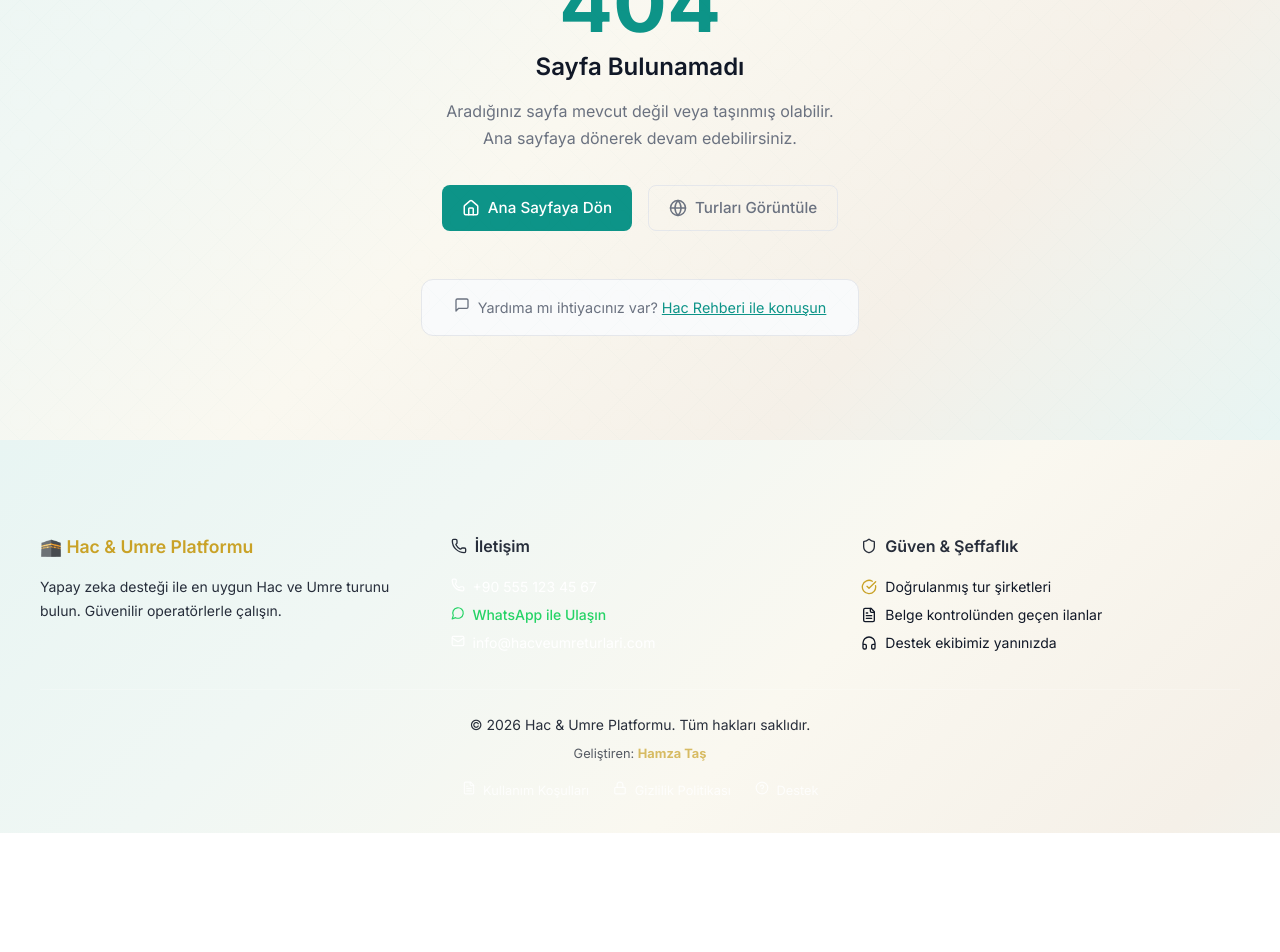
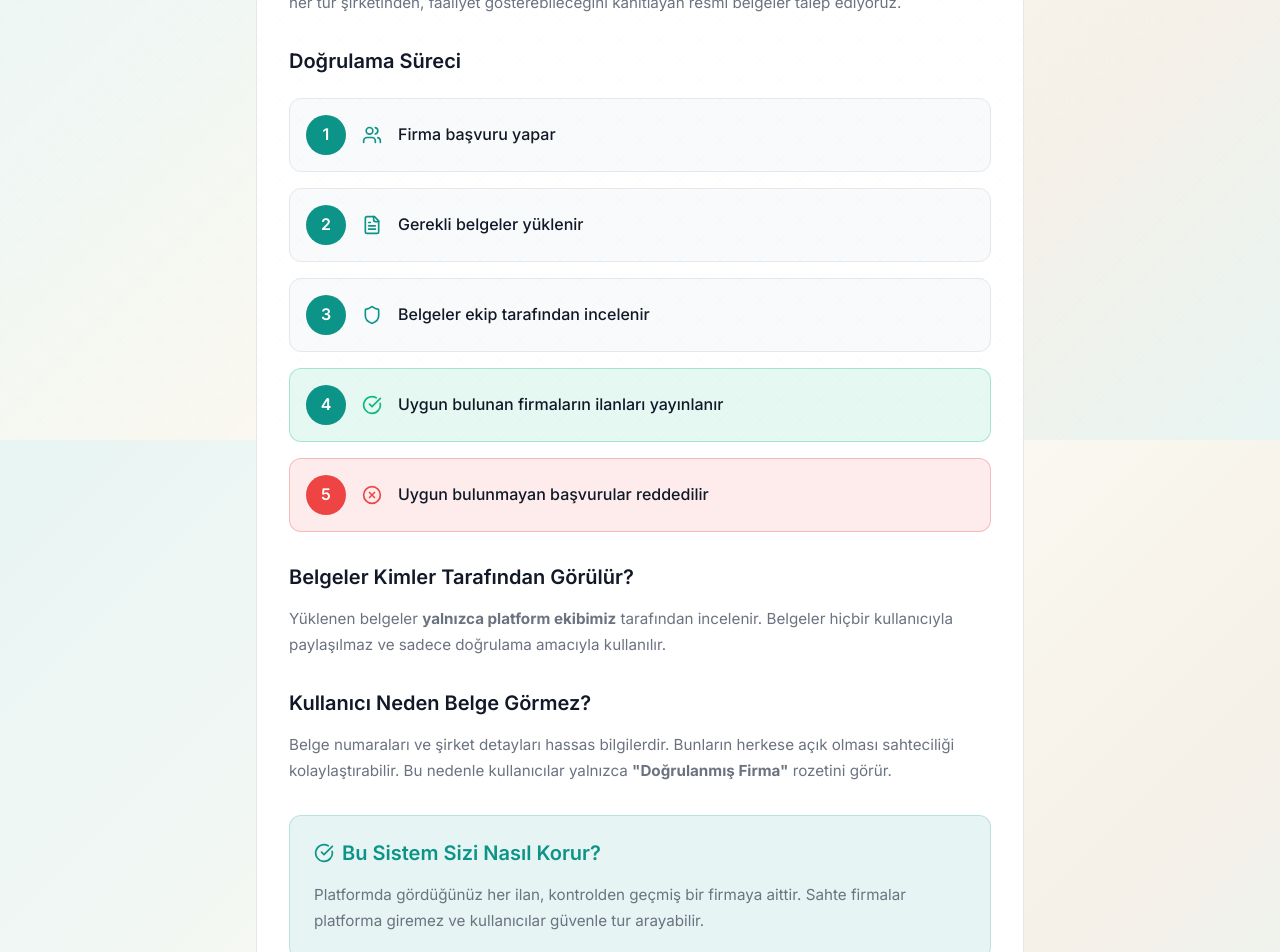
Before and after one commit to htas0443-max/hac-umre-platform, a React (Vite) app in the folder frontend/: page /verification in a window 1280 px wide. Shown: the part 360-1312 px from the top of the page. Before the commit the page ends 1193 px from the top, so only its background shows below. Built offline with nearby package versions, Linux system fonts and the light colour scheme; no server answers; the HTML template or start-up script is replaced by a standard one.

Commit message:
feat: add VerificationPage - Kurumlar ve ilanlar nasil dogrulanir

```diff
--- a/frontend/src/App.tsx
+++ b/frontend/src/App.tsx
@@ -35,6 +35,7 @@ const EmailVerification = React.lazy(() => import('./pages/EmailVerification'));
 const AdminLogin = React.lazy(() => import('./pages/AdminLogin'));
 const TermsPage = React.lazy(() => import('./pages/TermsPage'));
 const PrivacyPage = React.lazy(() => import('./pages/PrivacyPage'));
+const VerificationPage = React.lazy(() => import('./pages/VerificationPage'));
 const NotFound = React.lazy(() => import('./pages/NotFound'));
 
 // Loading component for Suspense fallback
@@ -104,6 +105,7 @@ function AppRoutes() {
               <Route path="/admin/login" element={<AdminLogin />} />
               <Route path="/terms" element={<TermsPage />} />
               <Route path="/privacy" element={<PrivacyPage />} />
+              <Route path="/verification" element={<VerificationPage />} />
               <Route
                 path="/tours"
                 element={
--- /dev/null
+++ b/frontend/src/pages/VerificationPage.tsx
@@ -0,0 +1,158 @@
+import { motion } from 'framer-motion';
+import { Shield, FileText, Users, CheckCircle, XCircle } from 'lucide-react';
+import PageMeta from '../components/PageMeta';
+
+export default function VerificationPage() {
+    const steps = [
+        { number: 1, text: 'Firma başvuru yapar', icon: Users },
+        { number: 2, text: 'Gerekli belgeler yüklenir', icon: FileText },
+        { number: 3, text: 'Belgeler ekip tarafından incelenir', icon: Shield },
+        { number: 4, text: 'Uygun bulunan firmaların ilanları yayınlanır', icon: CheckCircle },
+        { number: 5, text: 'Uygun bulunmayan başvurular reddedilir', icon: XCircle },
+    ];
+
+    return (
+        <>
+            <PageMeta
+                title="Kurumlar ve İlanlar Nasıl Doğrulanır?"
+                description="Hac ve Umre platformunda tur şirketleri ve ilanların doğrulama süreci hakkında bilgi edinin."
+            />
+            <motion.div
+                style={{ maxWidth: '800px', margin: '2rem auto', padding: '0 1rem' }}
+                initial={{ opacity: 0, y: 20 }}
+                animate={{ opacity: 1, y: 0 }}
+                transition={{ duration: 0.5 }}
+            >
+                <div className="card" style={{ padding: '2rem' }}>
+                    <h1 style={{
+                        display: 'flex',
+                        alignItems: 'center',
+                        gap: '0.75rem',
+                        marginBottom: '1.5rem',
+                        color: 'var(--primary-teal)'
+                    }}>
+                        <Shield size={32} />
+                        Kurumlar ve İlanlar Nasıl Doğrulanır?
+                    </h1>
+
+                    {/* Neden Belge İstiyoruz */}
+                    <section style={{ marginBottom: '2rem' }}>
+                        <h2 style={{ fontSize: '1.25rem', marginBottom: '1rem', color: 'var(--text-primary)' }}>
+                            Neden Belge İstiyoruz?
+                        </h2>
+                        <p style={{ color: 'var(--text-secondary)', lineHeight: 1.7 }}>
+                            Platformumuzda yalnızca gerçek ve güvenilir tur şirketlerinin yer almasını istiyoruz.
+                            Bu nedenle her tur şirketinden, faaliyet gösterebileceğini kanıtlayan resmi belgeler talep ediyoruz.
+                        </p>
+                    </section>
+
+                    {/* Doğrulama Süreci */}
+                    <section style={{ marginBottom: '2rem' }}>
+                        <h2 style={{ fontSize: '1.25rem', marginBottom: '1.5rem', color: 'var(--text-primary)' }}>
+                            Doğrulama Süreci
+                        </h2>
+                        <div style={{ display: 'flex', flexDirection: 'column', gap: '1rem' }}>
+                            {steps.map((step, index) => (
+                                <motion.div
+                                    key={step.number}
+                                    initial={{ opacity: 0, x: -20 }}
+                                    animate={{ opacity: 1, x: 0 }}
+                                    transition={{ delay: index * 0.1 }}
+                                    style={{
+                                        display: 'flex',
+                                        alignItems: 'center',
+                                        gap: '1rem',
+                                        padding: '1rem',
+                                        background: step.number === 4 ? 'rgba(16, 185, 129, 0.1)' :
+                                            step.number === 5 ? 'rgba(239, 68, 68, 0.1)' :
+                                                'var(--bg-secondary)',
+                                        borderRadius: '12px',
+                                        border: step.number === 4 ? '1px solid rgba(16, 185, 129, 0.3)' :
+                                            step.number === 5 ? '1px solid rgba(239, 68, 68, 0.3)' :
+                                                '1px solid var(--border-color)'
+                                    }}
+                                >
+                                    <div style={{
+                                        width: '40px',
+                                        height: '40px',
+                                        borderRadius: '50%',
+                                        background: step.number === 4 ? 'var(--primary-teal)' :
+                                            step.number === 5 ? '#EF4444' :
+                                                'var(--primary-teal)',
+                                        display: 'flex',
+                                        alignItems: 'center',
+                                        justifyContent: 'center',
+                                        color: 'white',
+                                        fontWeight: 600,
+                                        flexShrink: 0
+                                    }}>
+                                        {step.number}
+                                    </div>
+                                    <step.icon
+                                        size={20}
+                                        color={step.number === 4 ? '#10B981' :
+                                            step.number === 5 ? '#EF4444' :
+                                                'var(--primary-teal)'}
+                                        aria-hidden="true"
+                                    />
+                                    <span style={{
+                                        color: 'var(--text-primary)',
+                                        fontWeight: 500
+                                    }}>
+                                        {step.text}
+                                    </span>
+                                </motion.div>
+                            ))}
+                        </div>
+                    </section>
+
+                    {/* Belgeler Kimler Tarafından Görülür */}
+                    <section style={{ marginBottom: '2rem' }}>
+                        <h2 style={{ fontSize: '1.25rem', marginBottom: '1rem', color: 'var(--text-primary)' }}>
+                            Belgeler Kimler Tarafından Görülür?
+                        </h2>
+                        <p style={{ color: 'var(--text-secondary)', lineHeight: 1.7 }}>
+                            Yüklenen belgeler <strong>yalnızca platform ekibimiz</strong> tarafından incelenir.
+                            Belgeler hiçbir kullanıcıyla paylaşılmaz ve sadece doğrulama amacıyla kullanılır.
+                        </p>
+                    </section>
+
+                    {/* Kullanıcı Neden Belge Görmez */}
+                    <section style={{ marginBottom: '2rem' }}>
+                        <h2 style={{ fontSize: '1.25rem', marginBottom: '1rem', color: 'var(--text-primary)' }}>
+                            Kullanıcı Neden Belge Görmez?
+                        </h2>
+                        <p style={{ color: 'var(--text-secondary)', lineHeight: 1.7 }}>
+                            Belge numaraları ve şirket detayları hassas bilgilerdir. Bunların herkese açık olması sahteciliği kolaylaştırabilir.
+                            Bu nedenle kullanıcılar yalnızca <strong>"Doğrulanmış Firma"</strong> rozetini görür.
+                        </p>
+                    </section>
+
+                    {/* Bu Sistem Sizi Nasıl Korur */}
+                    <section style={{
+                        padding: '1.5rem',
+                        background: 'rgba(13, 148, 136, 0.1)',
+                        borderRadius: '12px',
+                        border: '1px solid rgba(13, 148, 136, 0.2)'
+                    }}>
+                        <h2 style={{
+                            fontSize: '1.25rem',
+                            marginBottom: '1rem',
+                            color: 'var(--primary-teal)',
+                            display: 'flex',
+                            alignItems: 'center',
+                            gap: '0.5rem'
+                        }}>
+                            <CheckCircle size={20} />
+                            Bu Sistem Sizi Nasıl Korur?
+                        </h2>
+                        <p style={{ color: 'var(--text-secondary)', lineHeight: 1.7, margin: 0 }}>
+                            Platformda gördüğünüz her ilan, kontrolden geçmiş bir firmaya aittir.
+                            Sahte firmalar platforma giremez ve kullanıcılar güvenle tur arayabilir.
+                        </p>
+                    </section>
+                </div>
+            </motion.div>
+        </>
+    );
+}
```
